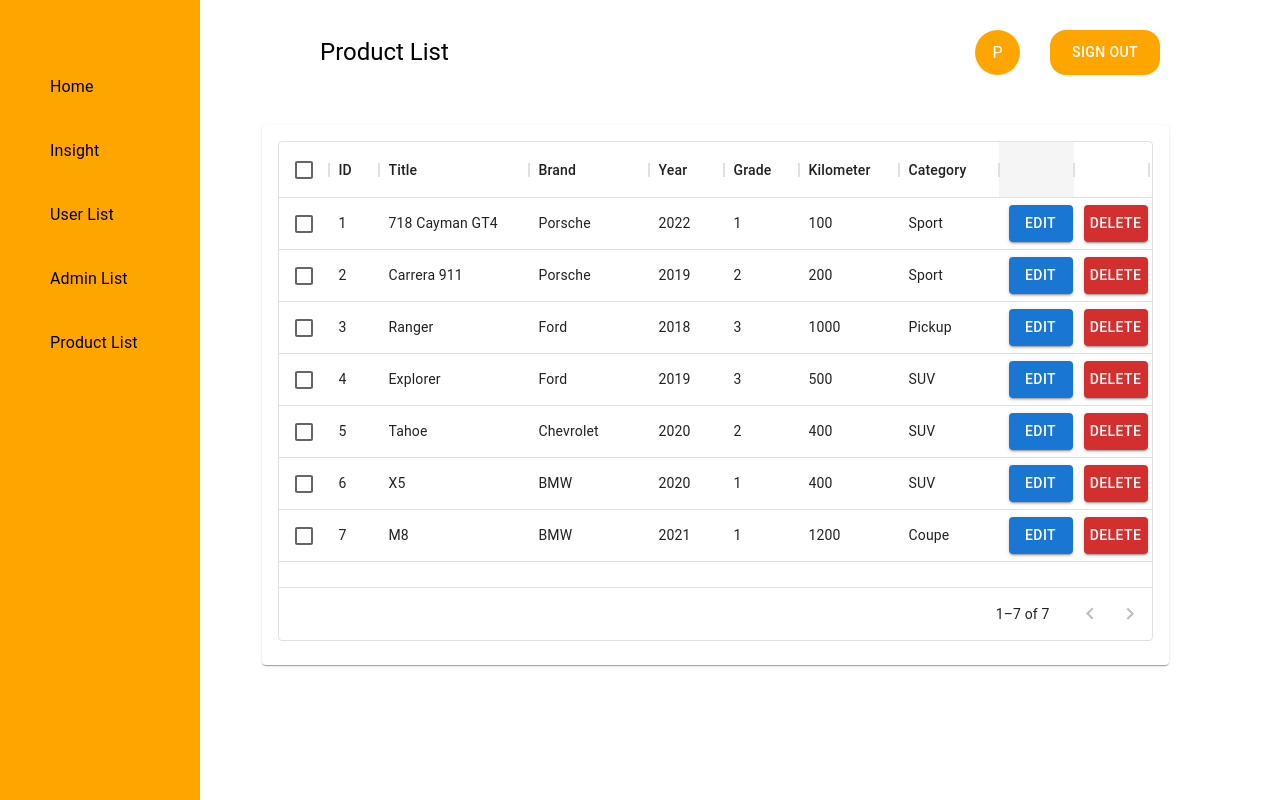
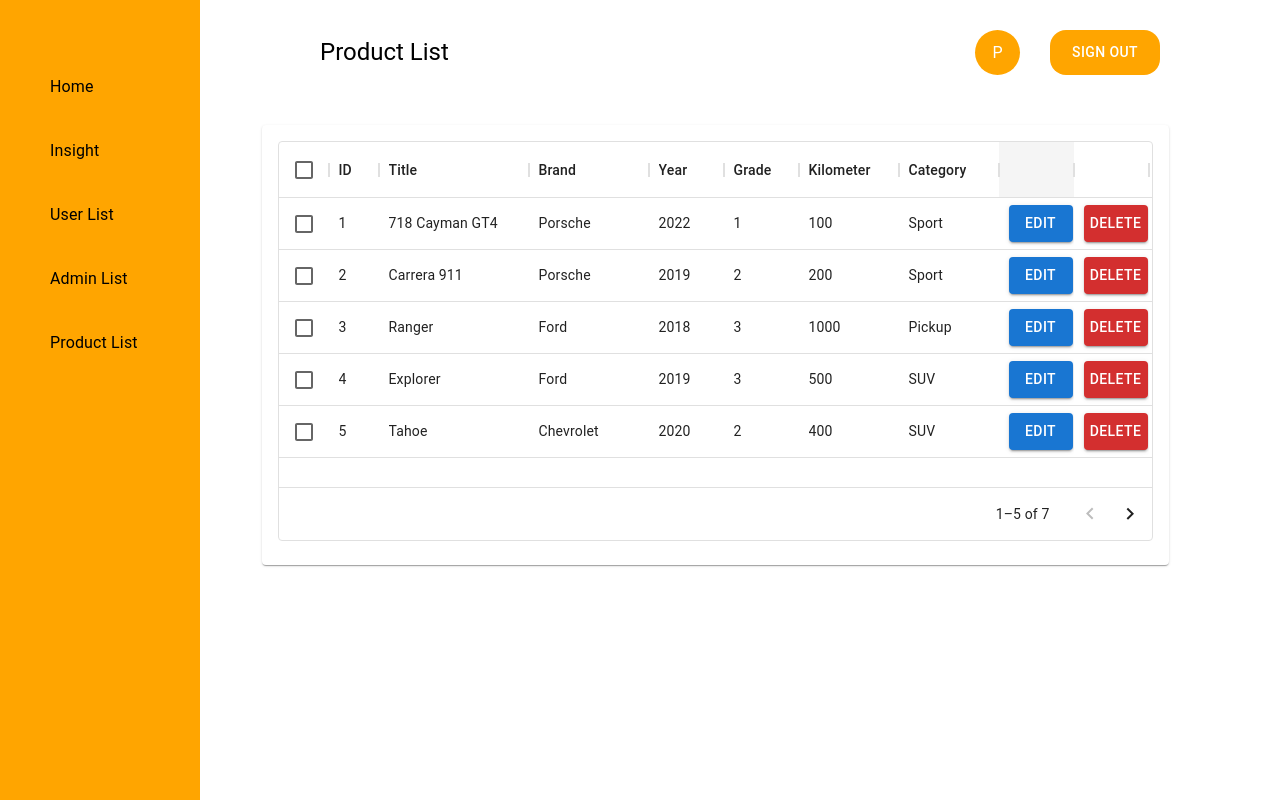
Before and after one commit to FSW17-Icanq-TeamOne/chap9-showcarpedia-fsw17-teamone, a React (Create React App) app in the folder client/: page /productList in a window 1280 px wide. Built offline with nearby package versions, Linux system fonts and the light colour scheme.

Commit message:
Fix: Fixing some file

```diff
--- a/client/src/components/AdminDashboardSidebar.jsx
+++ b/client/src/components/AdminDashboardSidebar.jsx
@@ -1,6 +1,6 @@
 import { Grid, Typography } from "@mui/material";
 
-export default function SuperAdminDashboardSidebar() {
+export default function AdminDashboardSidebar() {
     return(
         <Grid sx={{
             width: 200,
--- a/client/src/components/AdminTable.jsx
+++ b/client/src/components/AdminTable.jsx
@@ -51,11 +51,11 @@ const ProductTable2 = () => {
     const [tableData, setTableData] = useState([])
 
     return(
-        <Grid sx={{height: 500, width: 605}}>
+        <Grid sx={{height: 400, width: 605}}>
             <DataGrid
                 rows={rows}
                 columns={columns}
-                pageSize={10}
+                pageSize={5}
                 rowsPerPageOptions={[5]}
                 checkboxSelection
             />
--- a/client/src/components/ProductTable.jsx
+++ b/client/src/components/ProductTable.jsx
@@ -57,13 +57,13 @@ const ProductTable2 = () => {
     const [tableData, setTableData] = useState([])
 
     return(
-        <Grid sx={{height: 500, width: 875}}>
+        <Grid sx={{height: 400, width: 875}}>
             <DataGrid
-                rows={rows}
-                columns={columns}
-                pageSize={10}
-                rowsPerPageOptions={[5]}
-                checkboxSelection
+              rows={rows}
+              columns={columns}
+              pageSize={5}
+              rowsPerPageOptions={[5]}
+              checkboxSelection
             />
         </Grid>
     )
--- a/client/src/pages/AdminList.jsx
+++ b/client/src/pages/AdminList.jsx
@@ -4,14 +4,14 @@ import AdminDashboardSidebar from '../components/AdminDashboardSidebar'
 import AdminTable from "../components/AdminTable";
 
 export default function AdminList() {
-    return(
+    return (
         <>
             <Grid container display={'flex'}>
                 <Grid marginRight={'220px'}>
                     <AdminDashboardSidebar />
                 </Grid>
 
-                <Grid container displa={'flex'} alignItems={'center'}>
+                <Grid container display={'flex'} alignItems={'center'}>
                     <Grid marginLeft={'120px'} paddingTop={'30px'}>
                         <Typography variant={'h5'} marginLeft={'200px'}>Admin List</Typography>
                     </Grid>
--- a/client/src/pages/ProductList.jsx
+++ b/client/src/pages/ProductList.jsx
@@ -4,14 +4,14 @@ import AdminDashboardSidebar from '../components/AdminDashboardSidebar'
 import ProductTable from "../components/ProductTable";
 
 export default function ProductList() {
-    return(
+    return (
         <>
             <Grid container display={'flex'}>
                 <Grid marginRight={'220px'}>
                     <AdminDashboardSidebar />
                 </Grid>
 
-                <Grid container displa={'flex'} alignItems={'center'}>
+                <Grid container display={'flex'} alignItems={'center'}>
                     <Grid marginLeft={'120px'} paddingTop={'30px'}>
                         <Typography variant={'h5'} marginLeft={'200px'}>Product List</Typography>
                     </Grid>
```
